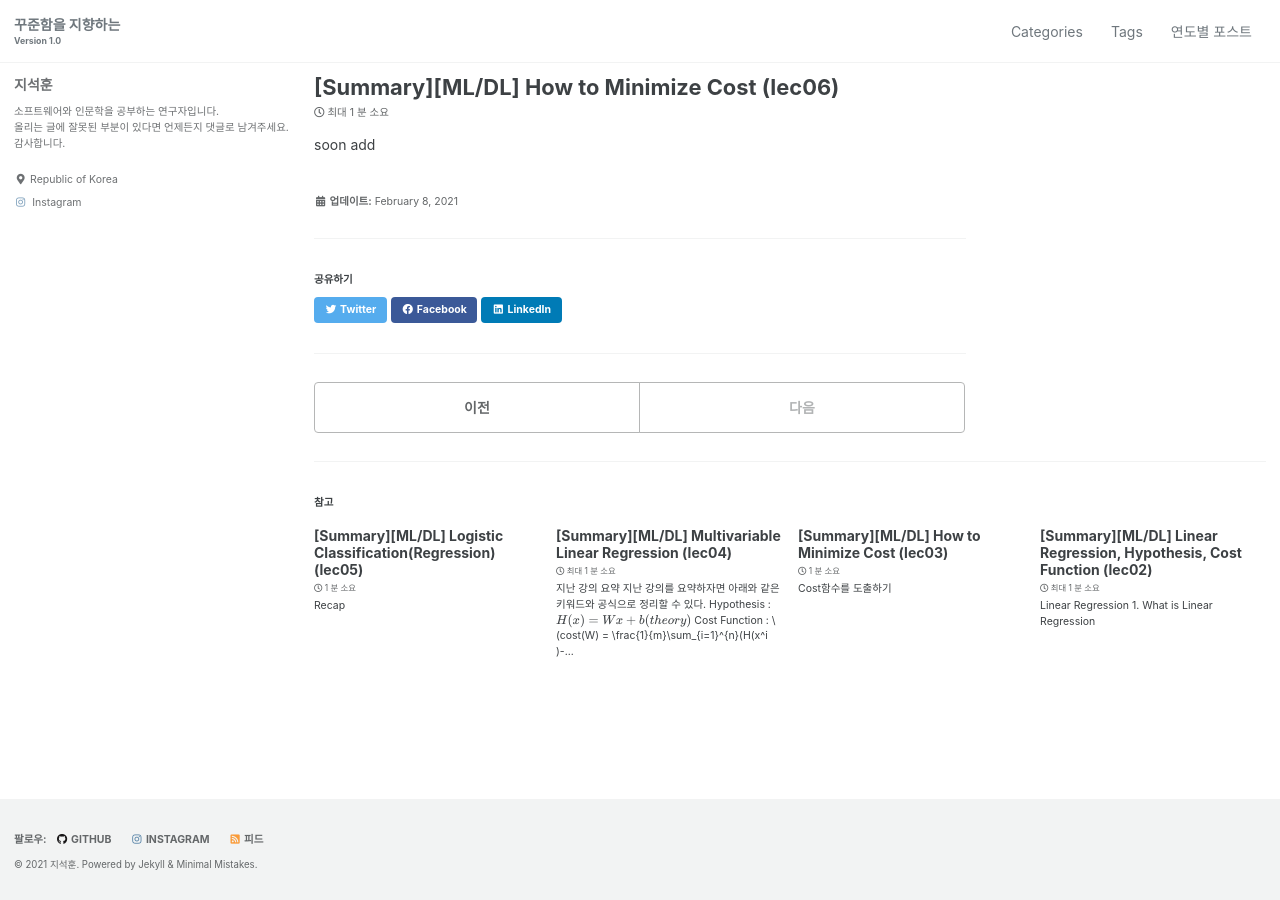
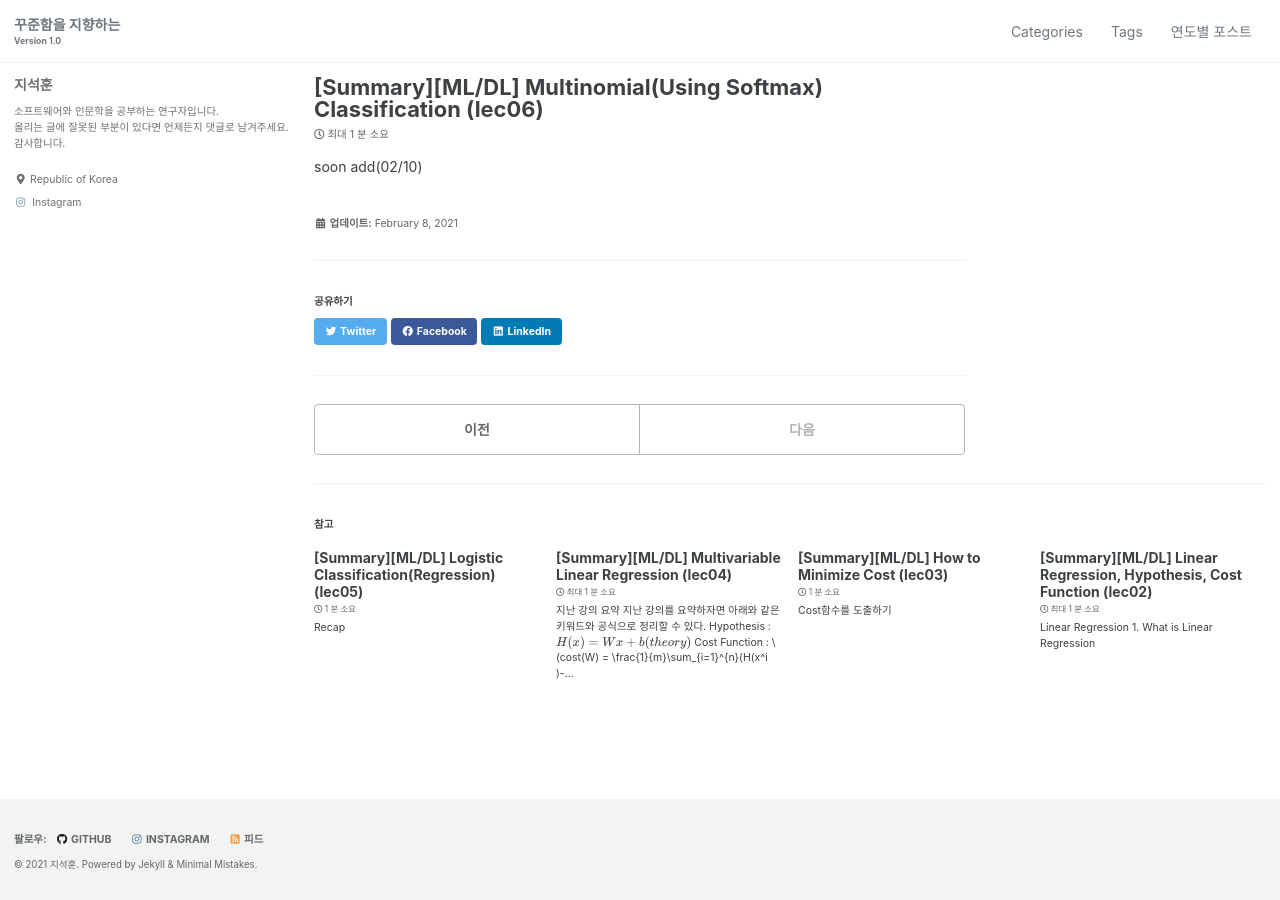
Before and after one commit to lCan37/lcan37.github.com, a Jekyll site: the page built from _posts/2021-02-08-AI-Deep_Learning_for_Everyone_lec06.md, in a window 1280 px wide. Built offline with Jekyll 4.4.1, drawn with Linux system fonts in a browser that asks for light colours; cached includes are drawn as plain includes.

Commit message:
append_posts

```diff
--- a/_posts/2021-02-08-AI-Deep_Learning_for_Everyone_lec06.md
+++ b/_posts/2021-02-08-AI-Deep_Learning_for_Everyone_lec06.md
@@ -1,5 +1,5 @@
 ---
-title: "[Summary][ML/DL] How to Minimize Cost (lec06)"
+title: "[Summary][ML/DL] Multinomial(Using Softmax) Classification (lec06)"
 ---
 
-soon add
+soon add(02/10)
```
